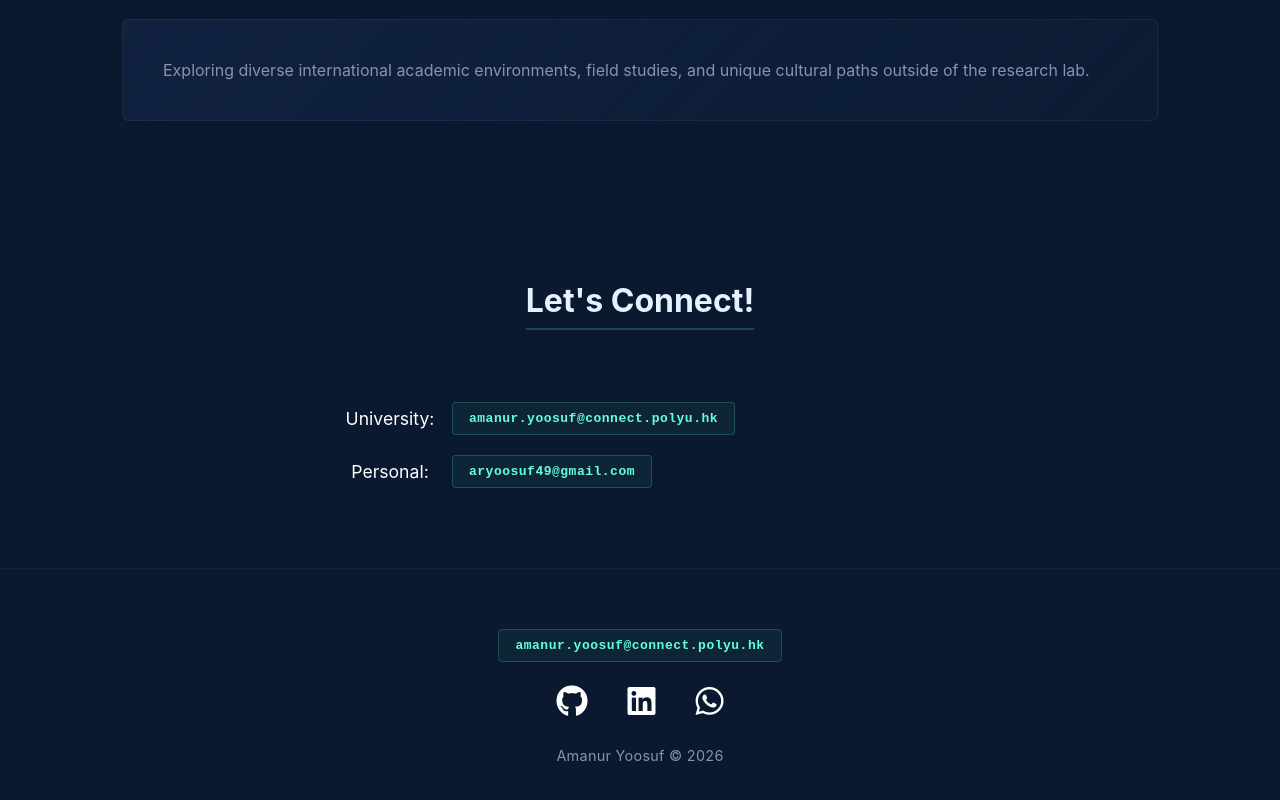
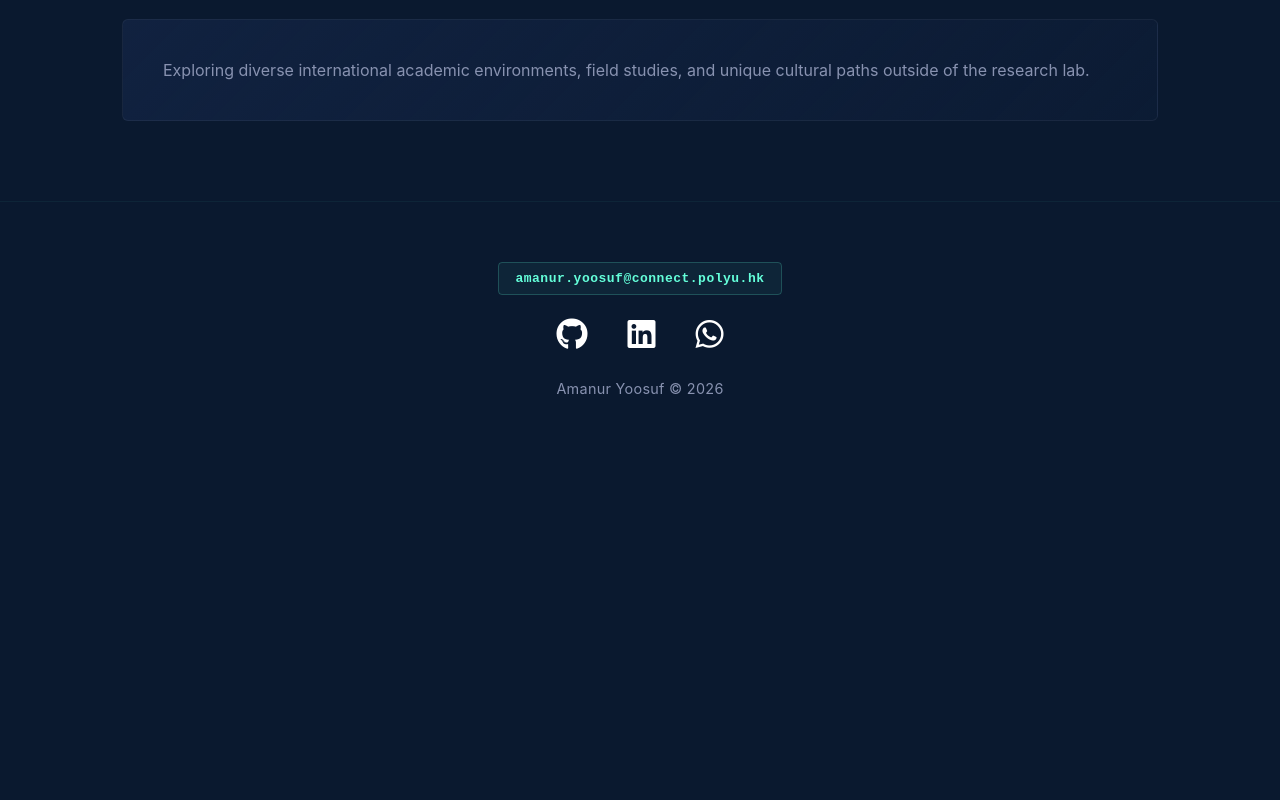
Before and after one commit to amanyoosuf/amanyoosuf.github.io, a React (Create React App) app: page / in a window 1280 px wide. Shown: the part 6861-7661 px from the top of the page. After the commit the page ends 7306 px from the top, so only its background shows below. Built offline with nearby package versions, Linux system fonts and the light colour scheme.

Commit message:
Update Home.js

```diff
--- a/src/components/Home.js
+++ b/src/components/Home.js
@@ -18,7 +18,7 @@ function Home() {
                         </p>
                         <div className='hero-cta-buttons'>
                             <a href='#aboutme' className='cta-btn primary'>About Me</a>
-                            <a href='#connect' className='cta-btn secondary'>Let's Connect</a>
+                            <a href='mailto:amanur.yoosuf@connect.polyu.hk' className='cta-btn secondary'>Let's Connect</a>
                         </div>
                     </div>
                 </div>
@@ -364,33 +364,6 @@ function Home() {
                 </div>
             </section>
 
-            {/* 10. LET'S CONNECT SECTION */}
-            <section id='connect' className='contact-section_container'>
-                <div className='content-wrapper'>
-                    <h2>Let's Connect!</h2>
-                    <div className='contact-methods-box' style={{ marginTop: '20px' }}>
-                        <div className='contact-links-grid' style={{ display: 'flex', flexDirection: 'column', gap: '20px', alignItems: 'flex-start' }}>
-
-                            {/* University Email Button */}
-                            <div className='my-email' style={{ display: 'flex', alignItems: 'center', gap: '12px' }}>
-                                <span style={{ color: '#ffffff', fontSize: '1.1rem', minWidth: '100px' }}>University:</span>
-                                <a href="mailto:amanur.yoosuf@connect.polyu.hk">
-                                    amanur.yoosuf@connect.polyu.hk
-                                </a>
-                            </div>
-
-                            {/* Personal Email Button */}
-                            <div className='my-email' style={{ display: 'flex', alignItems: 'center', gap: '12px' }}>
-                                <span style={{ color: '#ffffff', fontSize: '1.1rem', minWidth: '100px' }}>Personal:</span>
-                                <a href="mailto:aryoosuf49@gmail.com">
-                                    aryoosuf49@gmail.com
-                                </a>
-                            </div>
-
-                        </div>
-                    </div>
-                </div>
-            </section>
 
             <Footer />
         </>
```
